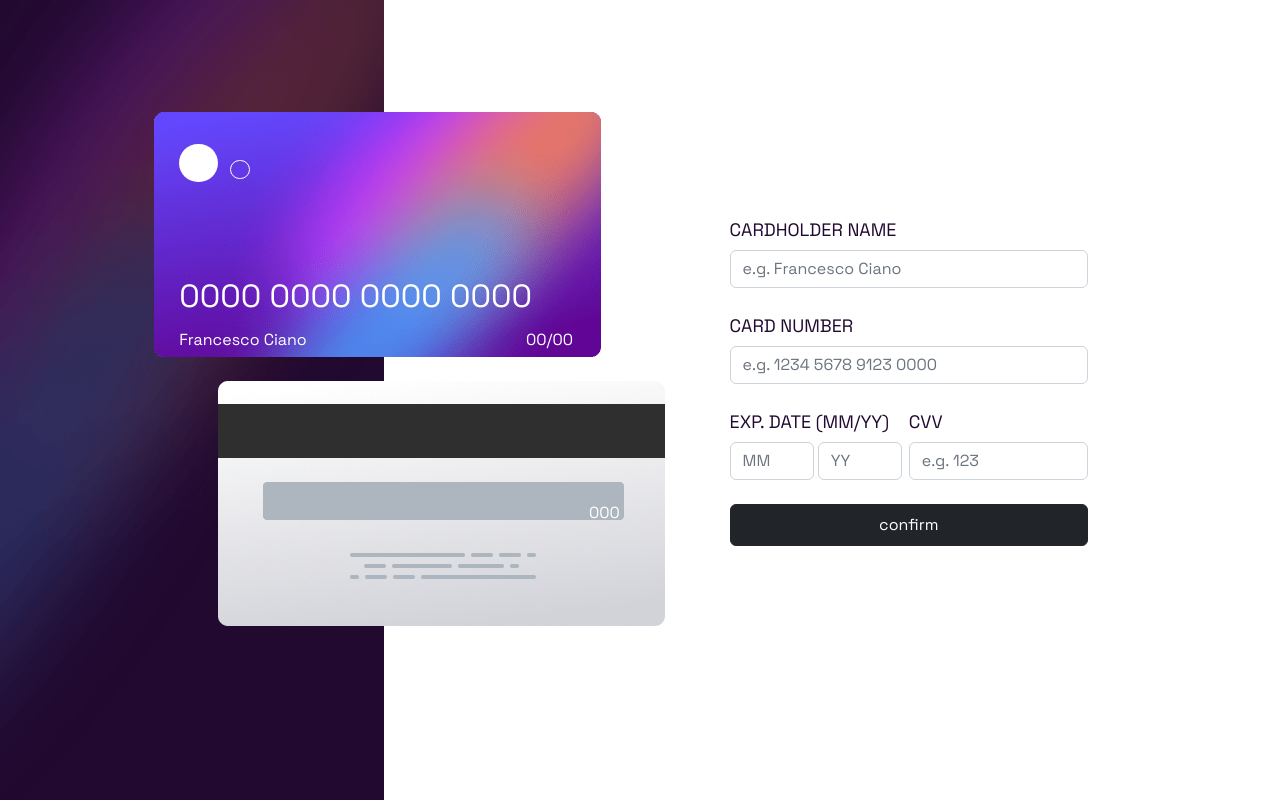
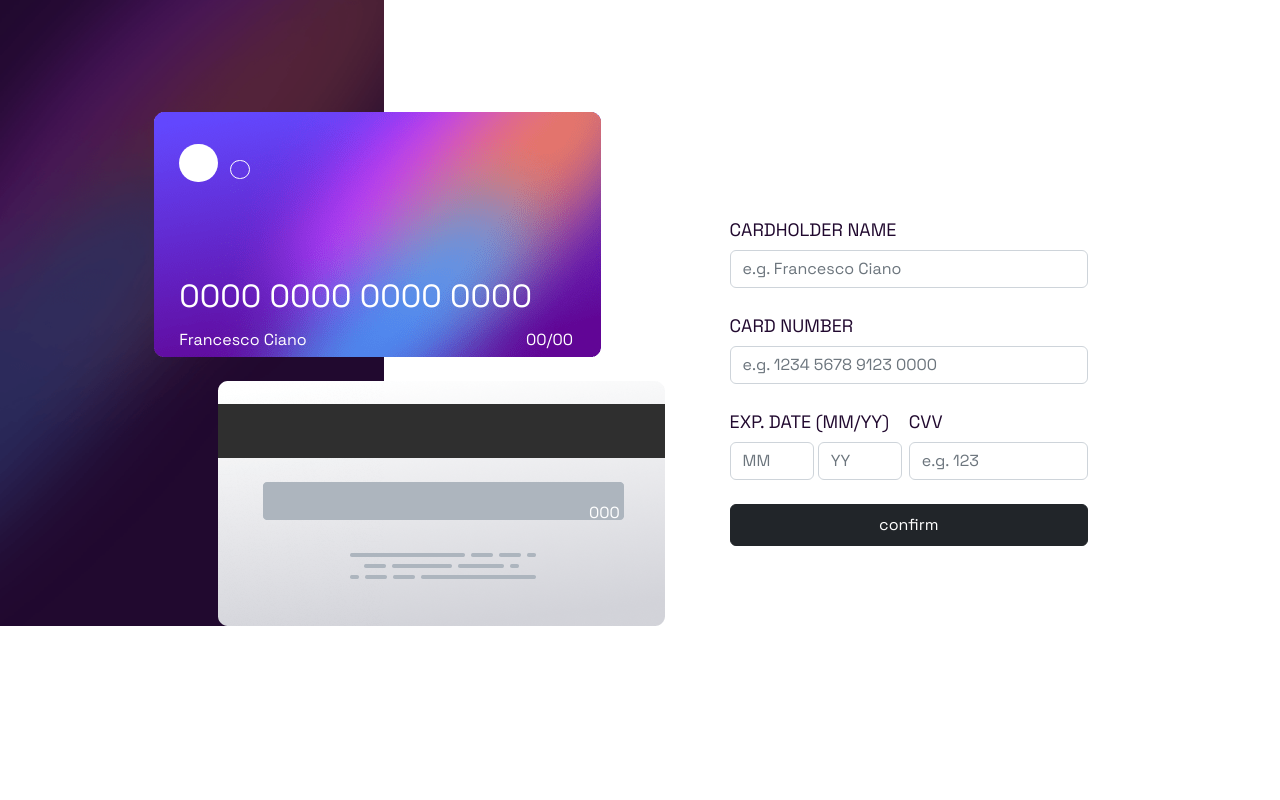
Before and after one commit to Ashour-dev/payment-interface, a Vue app: page / in a window 1280 px wide. Built offline with nearby package versions, Linux system fonts and the light colour scheme.

Commit message:
Code refactoring

```diff
--- a/src/App.vue
+++ b/src/App.vue
@@ -1,7 +1,7 @@
 <template>
   <div id="app">
     <img class="desktopBackground position-absolute top-0" src="./assets/bg-main-desktop.png" alt="Background" />
-    <div class="cards">
+    <div class="cards position-relative">
       <FrontCard :name="name" :cardNumber="cardNumber" :expirationDateMonth="expirationDateMonth" :expirationDateYear="expirationDateYear"/>
       <BackCard :cvv="cvv"/>
     </div>
@@ -62,11 +62,21 @@ export default {
   color: hsl(278, 68%, 11%);
   position: relative;
 }
-.desktopBackground{
-  height: 100vh;
+@media (min-width: 0) {
+  .desktopBackground{
+  height: 35vh;
+  width: 100vw;
+  }
+}
+@include media-breakpoint-up(md) {
+  .desktopBackground{
+  height: 100%;
   width: 30vw;
 }
 .cards{
-  padding: 14vh 12vw;
+  padding-top: 14vh;
+  padding-left: 12vw;
+  width: fit-content;
+  }
 }
 </style>
--- a/src/components/DataEntery.vue
+++ b/src/components/DataEntery.vue
@@ -6,7 +6,7 @@
         </div>
         <div class="form-group mb-4" id="card-number-field">
                 <label for="cardNumber">Card Number</label>
-                <input type="txt" class="form-control" v-model="cardNumber"  @keyup="$emit('cardNumber',cardNumber)" id="cardNumber" placeholder="e.g. 1234 5678 9123 0000">
+                <input type="txt" class="form-control" v-model="cardNumber"  @keyup="$emit('cardNumber',cardNumber),cardNumberFormat()" id="cardNumber" placeholder="e.g. 1234 5678 9123 0000">
         </div>
         <div class="form-group w-50" id="expiration-date-field">
             <label class="w-100" for="expiration-date">EXP. Date (MM/YY)</label>
@@ -32,16 +32,29 @@ export default {
             expirationDateYear:null,
             cvv:null,
         }
+    },
+    methods:{
+        cardNumberFormat(){
+            if (this.cardNumber.length==4||this.cardNumber.length==9||this.cardNumber.length==14){
+                this.cardNumber+=" ";
+            }
+        }
     }
 }
 </script>
 
 <style lang="scss" scoped>
-    .cont{
+@import '~bootstrap/scss/bootstrap';
+
+    @include media-breakpoint-up(md) {
+        .cont{
         position: absolute;
         top: 12vh;
         right: 15vw;
         padding: 15vh 0;
+        }
+    }
+    .cont{
         font-size: 18px;
         &>*{
             width: 100%;
@@ -61,6 +74,6 @@ export default {
         input::-webkit-inner-spin-button {
         -webkit-appearance: none;
         margin: 0;
-}
+        }
     }
 </style>
```
